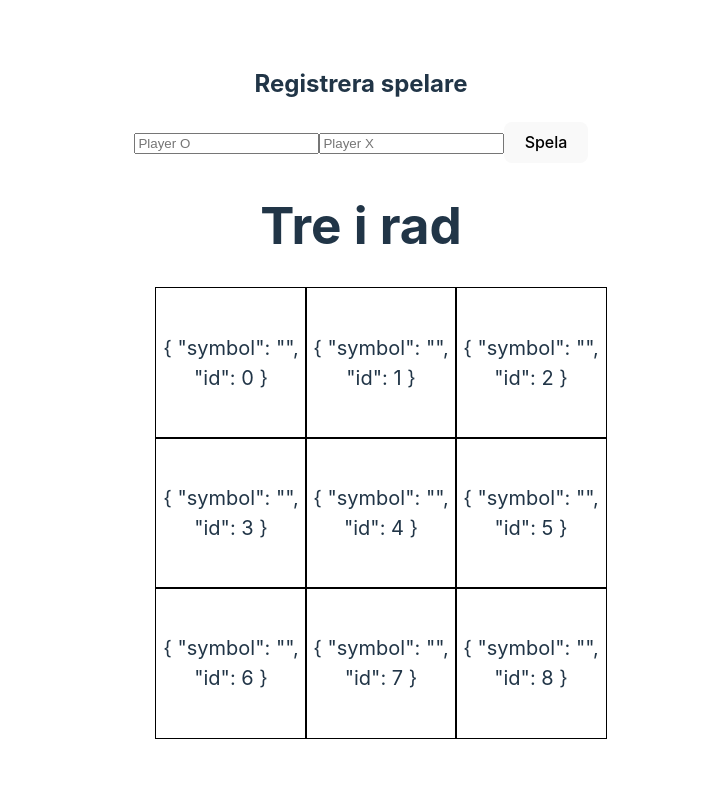
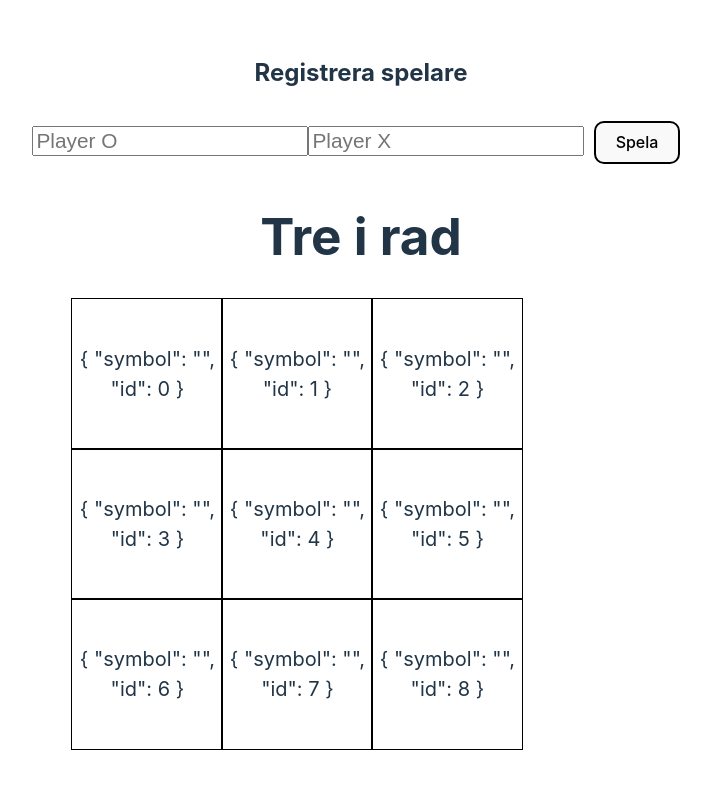
Before and after one commit to TessDevon/tic-tac-toe, a Vue app: page / in a window 1280 px wide. Shown: the top 788 px of the page, without its empty margins (279-990 px from the left). Built offline with nearby package versions, Linux system fonts and the light colour scheme.

Commit message:
Added smaler components.

```diff
--- /dev/null
+++ b/src/components/Header.vue
@@ -0,0 +1,15 @@
+<script setup lang="ts">
+
+</script>
+
+<template>
+    <h1>Tre i Rad</h1>
+</template>
+
+<style scoped>
+    h1{
+        font-size: 3rem;
+        color:black;
+    }
+
+</style>
--- /dev/null
+++ b/src/components/PointBtn.vue
@@ -0,0 +1,16 @@
+<script setup lang="ts"></script>
+
+<template>
+    <button>Visa poäng</button>
+</template>
+
+<style scoped>
+    button {
+        border: 2px solid black;
+        border-radius: 10px;
+        margin:10px
+    }
+    button:hover{
+        background-color: lightgray;
+    }
+</style>
--- a/src/components/Start.vue
+++ b/src/components/Start.vue
@@ -26,4 +26,16 @@ const handleSubmit = () => {
 
 </template>
 
-<style scoped></style>
+<style scoped>
+  button {
+    border: 2px solid black;
+    border-radius: 10px;
+    margin:10px
+  }
+  button:hover{
+    background-color: lightgray;
+  }
+  input{
+    font-size: 1.3rem;
+  }
+</style>
--- /dev/null
+++ b/src/components/StartFromOBtn.vue
@@ -0,0 +1,16 @@
+<script setup lang="ts"></script>
+
+<template>
+    <button>Starta från början</button>
+</template>
+
+<style scoped>
+    button {
+        border: 2px solid black;
+        border-radius: 10px;
+        margin:10px
+    }
+    button:hover{
+        background-color: lightgray;
+    }
+</style>
--- /dev/null
+++ b/src/components/StartNewGameBtn.vue
@@ -0,0 +1,16 @@
+<script setup lang="ts"></script>
+
+<template>
+    <button>Starta nytt spel</button>
+</template>
+
+<style scoped>
+    button {
+        border: 2px solid black;
+        border-radius: 10px;
+        margin:10px
+    }
+    button:hover{
+        background-color: lightgray;
+    }
+</style>
```
